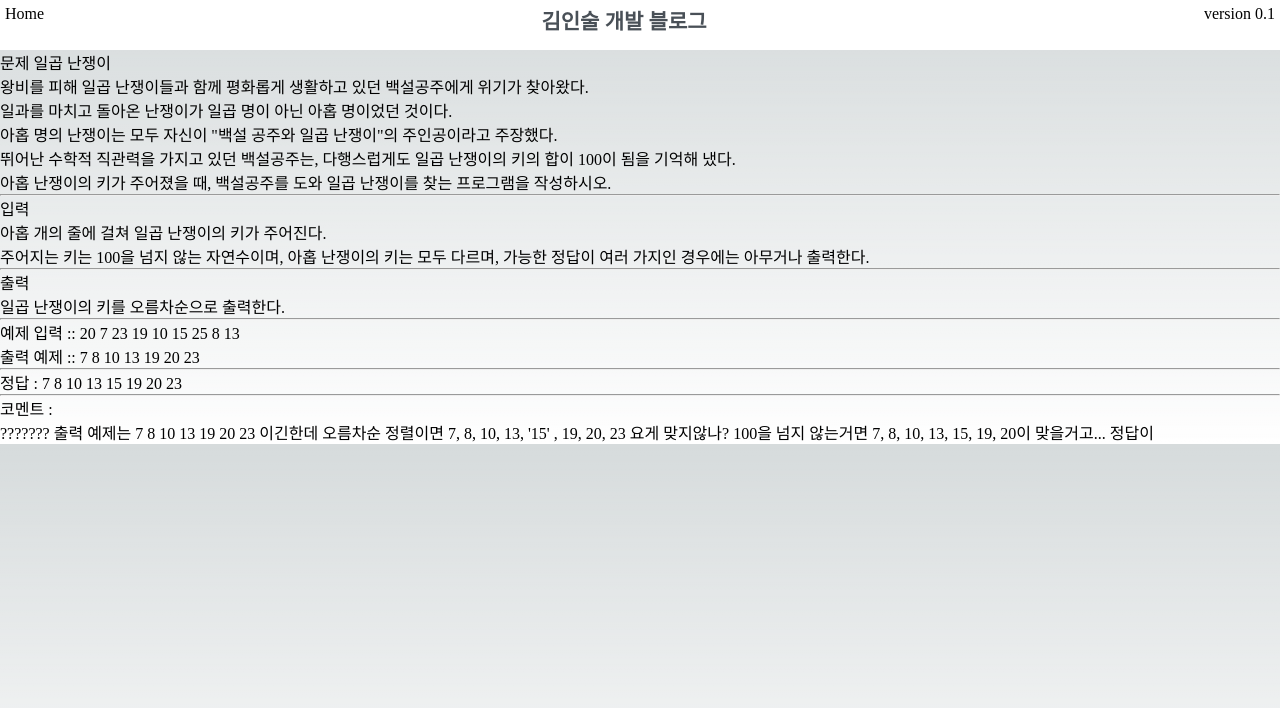
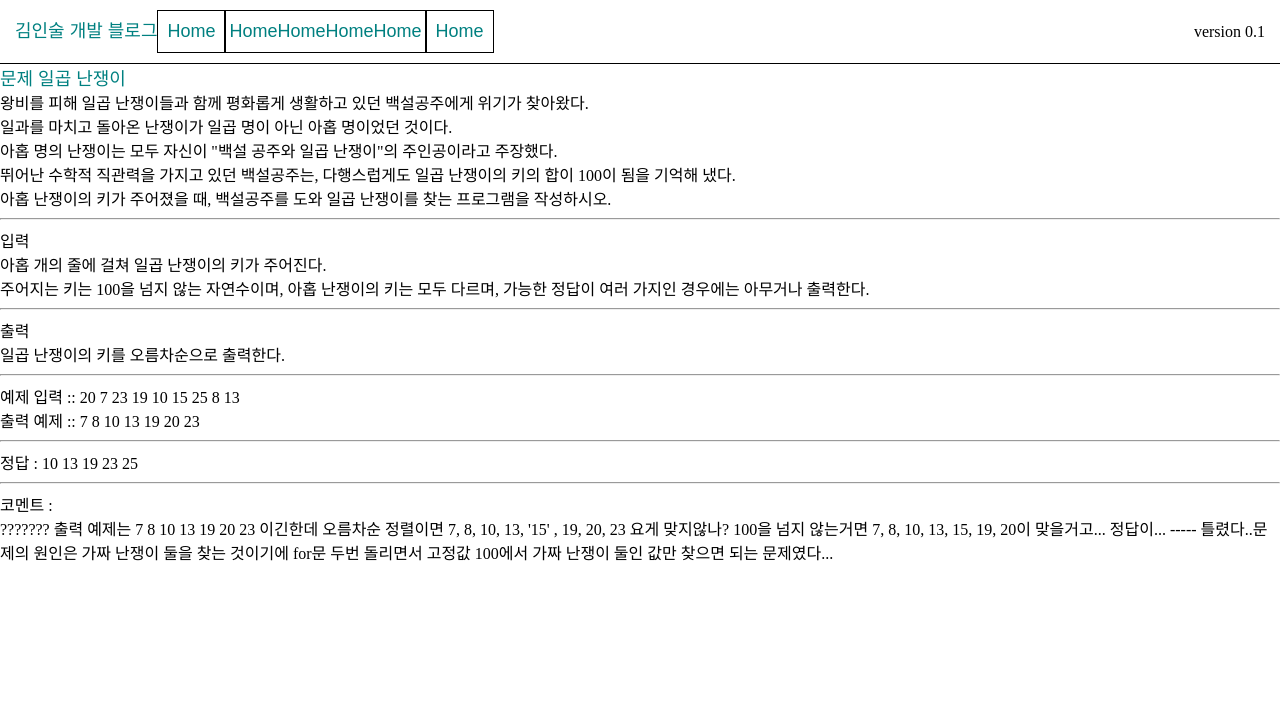
Before and after one commit to FileParty/is_blog_front, a Next.js app: page /codingtest01 in a window 1280 px wide. Shown: the top 708 px of the page. Built offline with nearby package versions, Linux system fonts and the light colour scheme.

Commit message:
20230126_헤더css편집

```diff
--- a/pages/_document.tsx
+++ b/pages/_document.tsx
@@ -1,7 +1,7 @@
 import Document, { DocumentContext, DocumentInitialProps } from "next/document";
 import { ServerStyleSheet } from "styled-components";
 
-// styled component를 먼저 렌더링 시키기 위해 하단 객체로 작성함
+// styled component를 먼저 렌더링 시키기 위해 next Document을 상속받아서 구현함
 
 export default class MyDocument extends Document {
   static async getInitialProps(
--- a/pages/codingtest01.tsx
+++ b/pages/codingtest01.tsx
@@ -3,39 +3,29 @@ import Link from 'next/link'
 export default function codingtest01() {
 
     function tail_list(input_list:Array<number>):string {
-
+        // 실제로는 문제에서 원하는건 sort가 아니라, 가짜 난쟁이 두명을 찾는 것 이기에
+        // 그 두 난쟁이값만 뺐을때 100이 되어야한다! -- 2023.01.26
         let tail_values:string = "";
-
-        console.log(input_list);
+        const sum = input_list.reduce((a,b) => a + b, 0);
         for( let i = 0; i<input_list.length; i++ ) {
             for( let j = 0; j<input_list.length; j++ ) {
-                if( input_list[i] < input_list[j] ) {
-                    let domy_val = input_list[i];
-                    input_list[i] = input_list[j];
-                    input_list[j] = domy_val;
+                if( sum - (input_list[i] + input_list[j]) === 100) {
+                    input_list.splice(i, 1);
+                    input_list.splice(j, 1);
                 }
+                // if( input_list[i] < input_list[j] ) {
+                //     let domy_val = input_list[i];
+                //     input_list[i] = input_list[j];
+                //     input_list[j] = domy_val;
+                // }
             }
+
+
         }
-
-        let tail_limit = 0;
-        for( let k = 0; k < input_list.length; k++ ) {
-            if( tail_limit > 100 ) {
-                input_list[k] = -1;
-            } else {
-                tail_limit += input_list[k];
-            }
+        input_list.sort((a, b) => a - b); // 오름차순 정렬은 -, 내림차순은 +
+        for( let l = 0; l < input_list.length; l++ ) {
+            tail_values += input_list[l] + " ";
         }
-        for( let l = 0; l < input_list.length; l++ ) {
-            if( input_list[l] > 0 ) {
-                tail_values += input_list[l] + " ";
-            }
-        }
-        console.log(input_list);
-        // input_list.forEach((element, idx) => {
-        //     console.log(element, idx);
-
-        // });
-
         return tail_values;
     }
 
@@ -77,7 +67,10 @@ export default function codingtest01() {
                 출력 예제는 7 8 10 13 19 20 23 이긴한데
                 오름차순 정렬이면 7, 8, 10, 13, '15' , 19, 20, 23 요게 맞지않나?
                 100을 넘지 않는거면 7, 8, 10, 13, 15, 19, 20이 맞을거고...
-                정답이
+                정답이...
+                -----
+                틀렸다..문제의 원인은 가짜 난쟁이 둘을 찾는 것이기에
+                for문 두번 돌리면서 고정값 100에서 가짜 난쟁이 둘인 값만 찾으면 되는 문제였다...
             </div>
         </>
     )
--- a/src/Header.tsx
+++ b/src/Header.tsx
@@ -1,6 +1,6 @@
 import Link from 'next/link';
 import Head from 'next/head';
-import { HeaderDiv, Text } from '@/styles/Header.style';
+import { HeaderDiv, HeaderDropDown, HeaderMainLink } from '@/styles/Header.style';
 
 export default function Header() {
     return (
@@ -13,10 +13,13 @@ export default function Header() {
         </Head>
         <HeaderDiv>
             <div>
-                <Link href="/">Home</Link>
-            </div>
-            <div>
-                <Text done={true}>김인술 개발 블로그</Text>
+                <HeaderMainLink href="/">김인술 개발 블로그</HeaderMainLink>
+                <HeaderDropDown>
+                    <Link href="/">Home</Link>
+                    <Link href="/">HomeHomeHomeHome</Link>
+                    <Link href="/">Home</Link>
+                </HeaderDropDown>
+
             </div>
             <div>
                 version 0.1
--- a/styles/Header.style.ts
+++ b/styles/Header.style.ts
@@ -1,14 +1,45 @@
+import Link from "next/link";
 import styled, { css } from "styled-components"
 
 export const HeaderDiv = styled.div`
   display:flex;
-  width:100vw;
-  height:50px;
+  max-width:100%;
+  min-height:40px;
   flex-direction: row;
   justify-content: space-between;
+  align-items: center;
   background-color: white;
-  padding:5px;
+  padding:10px 15px;
+  border-bottom: 1px solid black;
+  position: relative;
+`;
+
+export const HeaderMainLink = styled(Link)`
+  display: inline-flex;
+
 `
+
+export const HeaderDropDown = styled.div`
+  display:inline-flex;
+  flex-direction: row;
+  width:auto;
+  > a {
+    display:flex;
+    justify-content: center;
+    align-items: center;
+    text-align: center;
+    min-width: 60px;
+    height: 35px;
+    border: 1px solid black;
+    padding: 3px;
+    :hover {
+      background-color: rgb(199, 233, 255);
+      border-color: rgb(199, 233, 255);
+      border-radius: 3px;
+      color:white;
+    }
+  }
+`;
 
 export const Text = styled.div<{ done: boolean }>`
     flex: 1;
--- /dev/null
+++ b/styles/Home.module.css
@@ -0,0 +1,5 @@
+
+.test {
+
+
+}
--- a/styles/globals.css
+++ b/styles/globals.css
@@ -1,107 +1,17 @@
-:root {
-  --max-width: 1100px;
-  --border-radius: 12px;
-  --font-mono: ui-monospace, Menlo, Monaco, 'Cascadia Mono', 'Segoe UI Mono',
-    'Roboto Mono', 'Oxygen Mono', 'Ubuntu Monospace', 'Source Code Pro',
-    'Fira Mono', 'Droid Sans Mono', 'Courier New', monospace;
 
-  --foreground-rgb: 0, 0, 0;
-  --background-start-rgb: 214, 219, 220;
-  --background-end-rgb: 255, 255, 255;
 
-  --primary-glow: conic-gradient(
-    from 180deg at 50% 50%,
-    #16abff33 0deg,
-    #0885ff33 55deg,
-    #54d6ff33 120deg,
-    #0071ff33 160deg,
-    transparent 360deg
-  );
-  --secondary-glow: radial-gradient(
-    rgba(255, 255, 255, 1),
-    rgba(255, 255, 255, 0)
-  );
-
-  --tile-start-rgb: 239, 245, 249;
-  --tile-end-rgb: 228, 232, 233;
-  --tile-border: conic-gradient(
-    #00000080,
-    #00000040,
-    #00000030,
-    #00000020,
-    #00000010,
-    #00000010,
-    #00000080
-  );
-
-  --callout-rgb: 238, 240, 241;
-  --callout-border-rgb: 172, 175, 176;
-  --card-rgb: 180, 185, 188;
-  --card-border-rgb: 131, 134, 135;
+html, body {
+  margin: 0;
+  padding: 0;
 }
 
-@media (prefers-color-scheme: dark) {
-  :root {
-    --foreground-rgb: 255, 255, 255;
-    --background-start-rgb: 0, 0, 0;
-    --background-end-rgb: 0, 0, 0;
-
-    --primary-glow: radial-gradient(rgba(1, 65, 255, 0.4), rgba(1, 65, 255, 0));
-    --secondary-glow: linear-gradient(
-      to bottom right,
-      rgba(1, 65, 255, 0),
-      rgba(1, 65, 255, 0),
-      rgba(1, 65, 255, 0.3)
-    );
-
-    --tile-start-rgb: 2, 13, 46;
-    --tile-end-rgb: 2, 5, 19;
-    --tile-border: conic-gradient(
-      #ffffff80,
-      #ffffff40,
-      #ffffff30,
-      #ffffff20,
-      #ffffff10,
-      #ffffff10,
-      #ffffff80
-    );
-
-    --callout-rgb: 20, 20, 20;
-    --callout-border-rgb: 108, 108, 108;
-    --card-rgb: 100, 100, 100;
-    --card-border-rgb: 200, 200, 200;
-  }
-}
-
-* {
-  box-sizing: border-box;
-  padding: 0;
-  margin: 0;
-}
-
-html,
-body {
-  max-width: 100vw;
-  overflow-x: hidden;
-}
-
-body {
-  color: rgb(var(--foreground-rgb));
-  background: linear-gradient(
-      to bottom,
-      transparent,
-      rgb(var(--background-end-rgb))
-    )
-    rgb(var(--background-start-rgb));
+html {
+  min-width: 1280px;
 }
 
 a {
-  color: inherit;
+  font-size:18px;
   text-decoration: none;
+  font-family: Arial, Helvetica, sans-serif;
+  color: teal;
 }
-
-@media (prefers-color-scheme: dark) {
-  html {
-    color-scheme: dark;
-  }
-}
```
